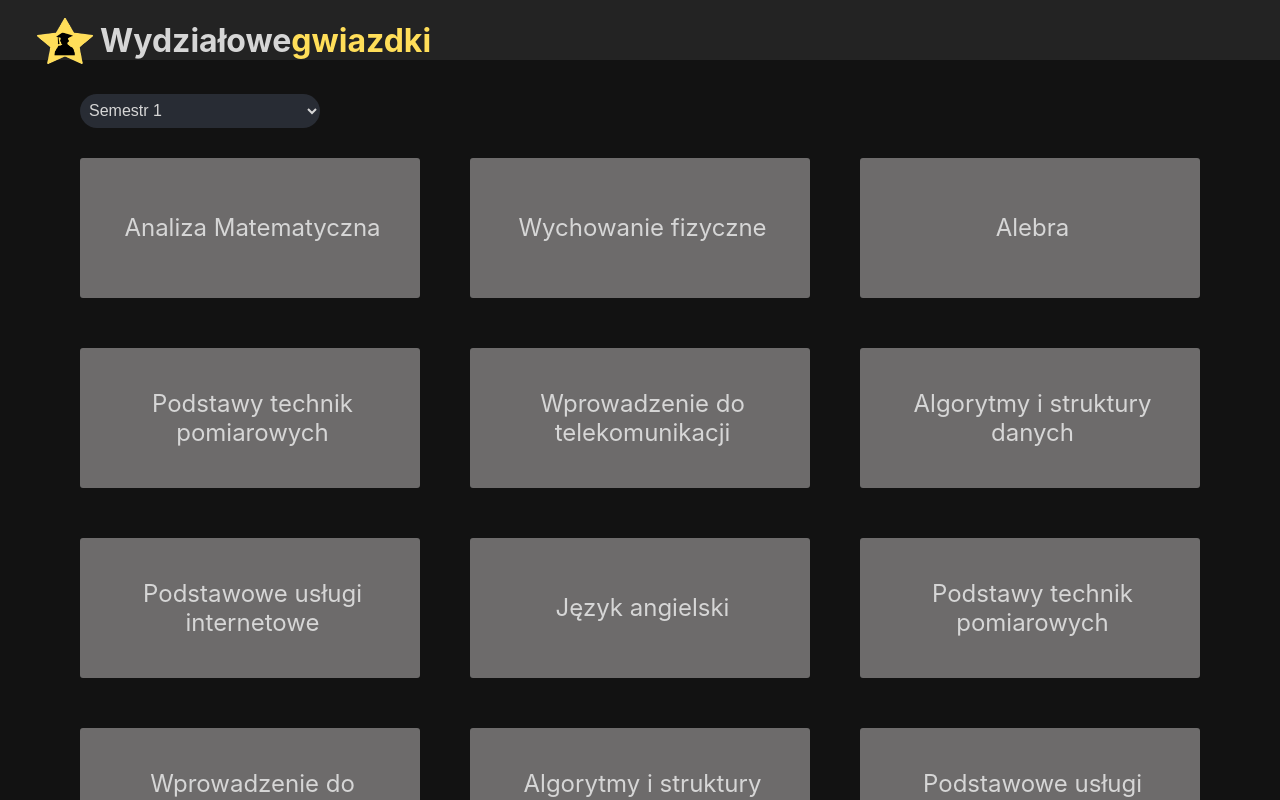
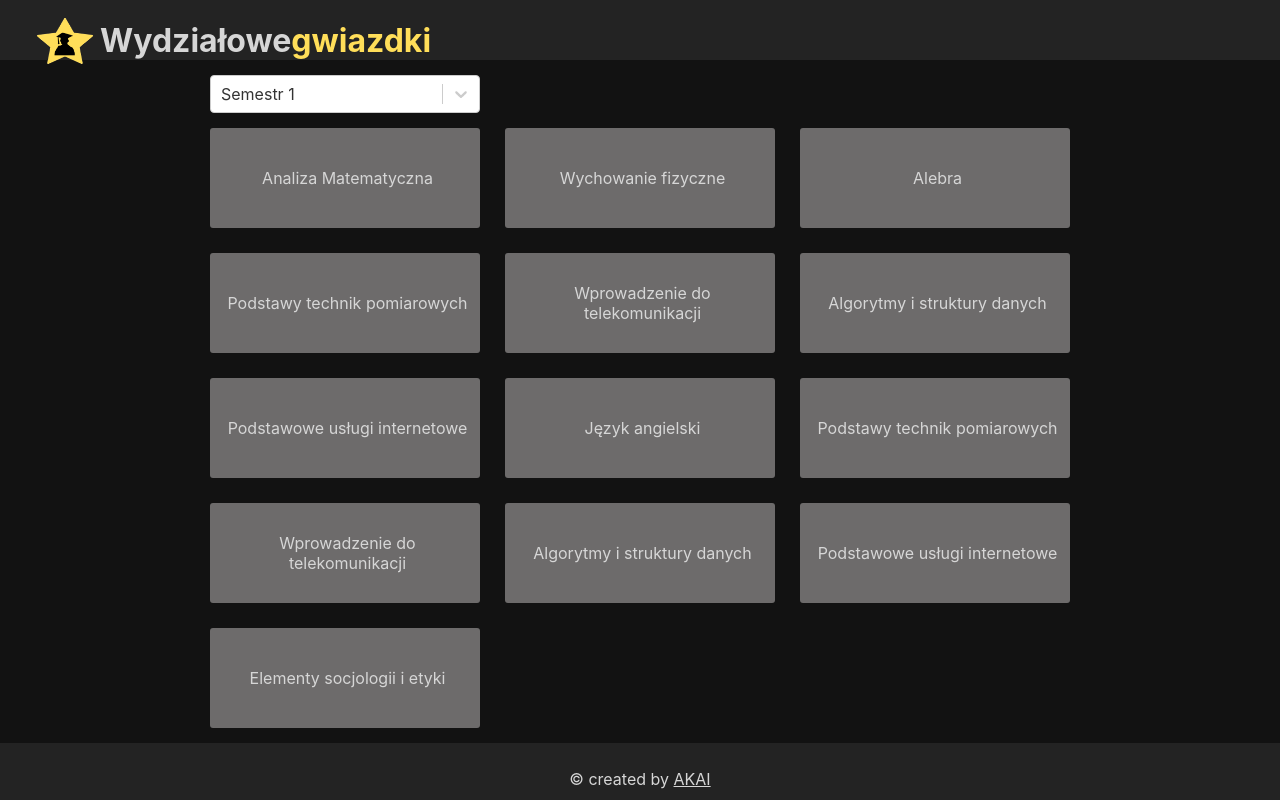
Before and after one commit to akai-org/wydzialowe-gwiazdki, a React (Create React App) app: page / in a window 1280 px wide. Shown: the top 800 px of the page. Built offline with nearby package versions, Linux system fonts and the light colour scheme.

Commit message:
new header view

```diff
--- a/package.json
+++ b/package.json
@@ -12,7 +12,8 @@
     "react-dom": "^16.5.2",
     "react-router": "^4.3.1",
     "react-router-dom": "^4.3.1",
-    "react-scripts": "2.0.5"
+    "react-scripts": "2.0.5",
+    "react-select": "^2.1.1"
   },
   "scripts": {
     "start": "react-scripts start",
--- a/src/components/Tail.scss
+++ b/src/components/Tail.scss
@@ -1,15 +1,14 @@
 .Tail {
-    width: 300px;
-    height: 100px;
+    width: 250px;
+    height: 80px;
     background-color: rgb(109, 107, 107);
-    padding:20px;
-    font-size: 22px;
+    padding: 10px;
+    font-size: 16px;
     border-radius: 3px;
     display: flex;
     justify-content: center;
     align-items: center;
-    color: #D6D6D6;;
-    font-size: 1.5em;
+    color: #D6D6D6;
 }
 
 .Tail:hover {
--- a/src/containers/TailContainer.js
+++ b/src/containers/TailContainer.js
@@ -1,8 +1,8 @@
 import React, { Component } from 'react';
+import Select from 'react-select';
 import './TailContainer.scss';
 import Tail from './../components/Tail';
 import lessons from './../resources/lessons';
-import { SubjectSubscriber } from 'rxjs/internal/Subject';
 
 const convertTails = () => lessons.map(lesson =>{return (<Tail title={lesson.name}/>)});
 
@@ -18,21 +18,25 @@ class TailContainer extends Component {
         this.setState({value: event.target.value});
       }
 
+    selectOptions = [
+        { value: 1, label: 'Semestr 1' },
+        { value: 2, label: 'Semestr 2' },
+        { value: 3, label: 'Semestr 3' },
+        { value: 4, label: 'Semestr 4' },
+        { value: 5, label: 'Semestr 5' },
+        { value: 6, label: 'Semestr 6' },
+        { value: 7, label: 'Semestr 7' }
+    ];
+
     render() {
         return(
             <div>
                 <form  className="styled-select">
-                    <label>
-                        <select value={this.state.value} onChange={this.handleChange}>
-                            <option value="Semestr 1">Semestr 1</option>
-                            <option value="Semestr 2">Semestr 2</option>
-                            <option value="Semestr 3">Semestr 3</option>
-                            <option value="Semestr 4">Semestr 4</option>
-                            <option value="Semestr 5">Semestr 5</option>
-                            <option value="Semestr 6">Semestr 6</option>
-                            <option value="Semestr 7">Semestr 7</option>
-                        </select>
-                    </label>
+                    <Select
+                        options={this.selectOptions}
+                        name="semester"
+                        defaultValue={this.selectOptions[0]}
+                    />
                 </form>
                 <div className="TailContainer">
                     {convertTails()}
--- a/src/containers/TailContainer.scss
+++ b/src/containers/TailContainer.scss
@@ -1,12 +1,11 @@
 .TailContainer {
     display: grid;
     grid-template-columns: 1fr 1fr 1fr;
-    //grid-template-rows: 1fr 1fr 1fr;
-    grid-column-gap: 50px;
-    grid-row-gap: 50px;
+    grid-column-gap: 25px;
+    grid-row-gap: 25px;
     justify-items: stretch;
     align-items: stretch;
-    margin: 30px 0;
+    margin: 15px 0;
  }
 
  @media screen and (max-width: 1150px) {
@@ -20,3 +19,9 @@
         grid-template-columns: 1fr;
     }
 }
+
+
+.styled-select {
+    margin: 15px 0 0 0;
+    width: 270px;
+}
```
Also changed, not shown: 1 other file (tests, documents, lock files or other folders).
